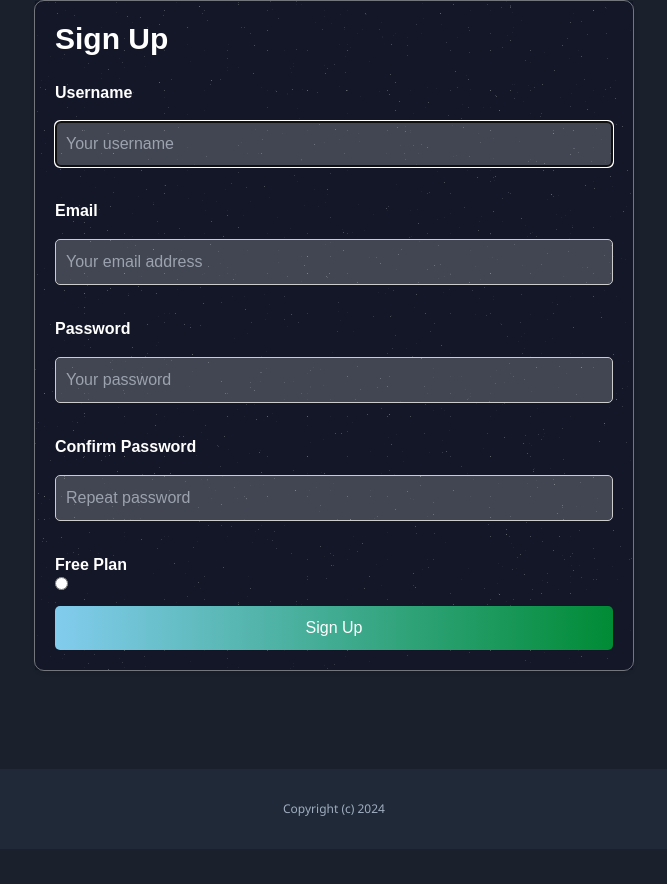
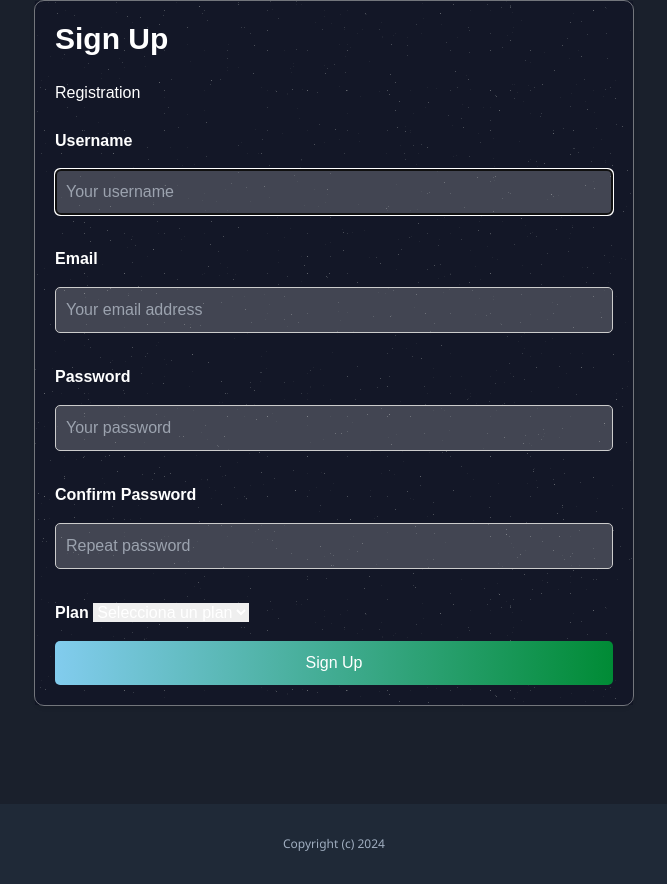
Before and after one commit to binbashz/starhub-crm, a Django app: page /dashboard/sign-up/ in a window 1280 px wide. Shown: the part 76-960 px from the top of the page, without its empty margins (306-973 px from the left). Before the commit the page ends 892 px from the top, so only its background shows below. Run offline with Django 4.2, Linux system fonts and the light colour scheme; data comes from the database, SQL or seed files in the repository; both versions use the stored data as it was after the commit; style sheets or scripts are compiled from the project's sources.

Commit message:
add plan

```diff
--- a/mycrm/userprofile/forms.py
+++ b/mycrm/userprofile/forms.py
@@ -1,21 +1,10 @@
 from django import forms
-from django.contrib.auth.forms import UserCreationForm, AuthenticationForm
+from django.contrib.auth.forms import UserCreationForm
 from django.contrib.auth.models import User
 
 from team.models import Plan
 
 INPUT_CLASS = 'w-full my-4 py-4 px-6 rounded-xl bg-gray-100'
-
-
-class LoginForm(AuthenticationForm):
-    username = forms.CharField(widget=forms.TextInput(attrs={
-        'placeholder': 'Your username',
-        'class': INPUT_CLASS
-    }))
-    password = forms.CharField(widget=forms.PasswordInput(attrs={
-        'placeholder': 'Your password',
-        'class': INPUT_CLASS
-    }))
 
 
 class SignupForm(UserCreationForm):
@@ -41,6 +30,13 @@ class SignupForm(UserCreationForm):
     }))
 
     # Crear un campo de elección con los planes disponibles
-    plan = forms.ChoiceField(choices=[(plan.id, plan.name) for plan in Plan.objects.all()], widget=forms.RadioSelect(attrs={
+    plan = forms.ChoiceField(choices=[], widget=forms.RadioSelect(attrs={
         'class': INPUT_CLASS
     }))
+
+    def __init__(self, *args, **kwargs):
+        super().__init__(*args, **kwargs)
+        self.fields['plan'].choices = [(plan.id, plan.name) for plan in Plan.objects.all()]
+
+    def label_suffix(self):
+        return ''  # Eliminar los dos puntos después de la etiqueta del campo
--- a/mycrm/userprofile/templates/userprofile/signup.html
+++ b/mycrm/userprofile/templates/userprofile/signup.html
@@ -11,8 +11,21 @@
 
 {% block content %}
 <div class="body-signup">
+
+    {% if form.errors %}
+        <div class="max-w-md mx-auto mt-4">
+            {% for field, errors in form.errors.items %}
+                {% for error in errors %}
+                    <div class="bg-red-500 text-white font-bold rounded-md p-1 mb-2 text-sm">{{ error }}</div>
+                {% endfor %}
+            {% endfor %}
+        </div>
+    {% endif %}
+
     <div class="container mt-5 mb-5">
         <h1 class="mb-6 text-3xl font-bold">Sign Up</h1>
+
+        <h4> Registration</h4><br>
         <form method="post" action=".">
             {% csrf_token %}
             <div class="mb-3">
@@ -35,13 +48,13 @@
             </div>
 
             <div class="mb-3">
-                <label for="id_plan" class="form-label">Free Plan</label>
-                {% for plan in form.plan %}
-                <div class="flex items-center">
-                    <input type="radio" name="{{ form.plan.html_name }}" id="{{ plan.id_for_label }}" value="{{ plan.choice_value }}" class="bg-gray-100 border-2 border-gray-300 rounded-lg focus:outline-none focus:border-purple-500 focus:ring-purple-500">
-                    <label for="{{ plan.id_for_label }}" class="ml-2 text-gray-700">{{ plan.instance.get_plan_display }}</label>
-                </div>
-                {% endfor %}
+                <label for="id_plan" class="form-label">Plan</label>
+                <select name="plan" id="id_plan" class="form-select">
+                    <option value="" selected disabled>Selecciona un plan</option>
+                    {% for plan in form.plan.field.choices %}
+                        <option value="{{ plan.0 }}">{{ plan.1 }}</option>
+                    {% endfor %}
+                </select>
             </div>
 
             <button type="submit" class="btn btn-primary">Sign Up</button>
--- a/mycrm/userprofile/urls.py
+++ b/mycrm/userprofile/urls.py
@@ -7,5 +7,5 @@ app_name = 'userprofile'
 urlpatterns = [
     path('myaccount/', views.myaccount, name='myaccount'),
     path('sign-up/', views.signup, name='signup'),
-
+    path('log-in/', views.login, name='login'),
 ]
--- a/mycrm/userprofile/views.py
+++ b/mycrm/userprofile/views.py
@@ -1,33 +1,28 @@
+from django.contrib import messages
+from django.shortcuts import render, redirect
+from django.contrib.auth import login
 from django.contrib.auth.decorators import login_required
-from django.shortcuts import render, redirect
 
 from .forms import SignupForm
 from .models import Userprofile
-
-from team.models import Team, Plan # Importar el modelo de plan
+from team.models import Team, Plan
 
 def signup(request):
     if request.method == 'POST':
         form = SignupForm(request.POST)
-
         if form.is_valid():
             user = form.save()
-
-            plan_id = form.cleaned_data['plan'] # Obtener el valor del plan
-            plan = Plan.objects.get(id=plan_id) # Buscar el objeto plan
-            team = Team.objects.create(name='The team name', created_by=user, plan=plan) # Asignar el plan al equipo
+            plan_id = form.cleaned_data['plan']
+            plan = Plan.objects.get(id=plan_id)
+            team = Team.objects.create(name='The team name', created_by=user, plan=plan)
             team.members.add(user)
             team.save()
-
             Userprofile.objects.create(user=user, active_team=team)
-
+            login(request, user)
             return redirect('/log-in/')
     else:
         form = SignupForm()
-
-    return render(request, 'userprofile/signup.html', {
-        'form': form
-    })
+    return render(request, 'userprofile/signup.html', {'form': form})
 
 @login_required
 def myaccount(request):
```
Also changed, not shown: mycrm/db.sqlite3.
